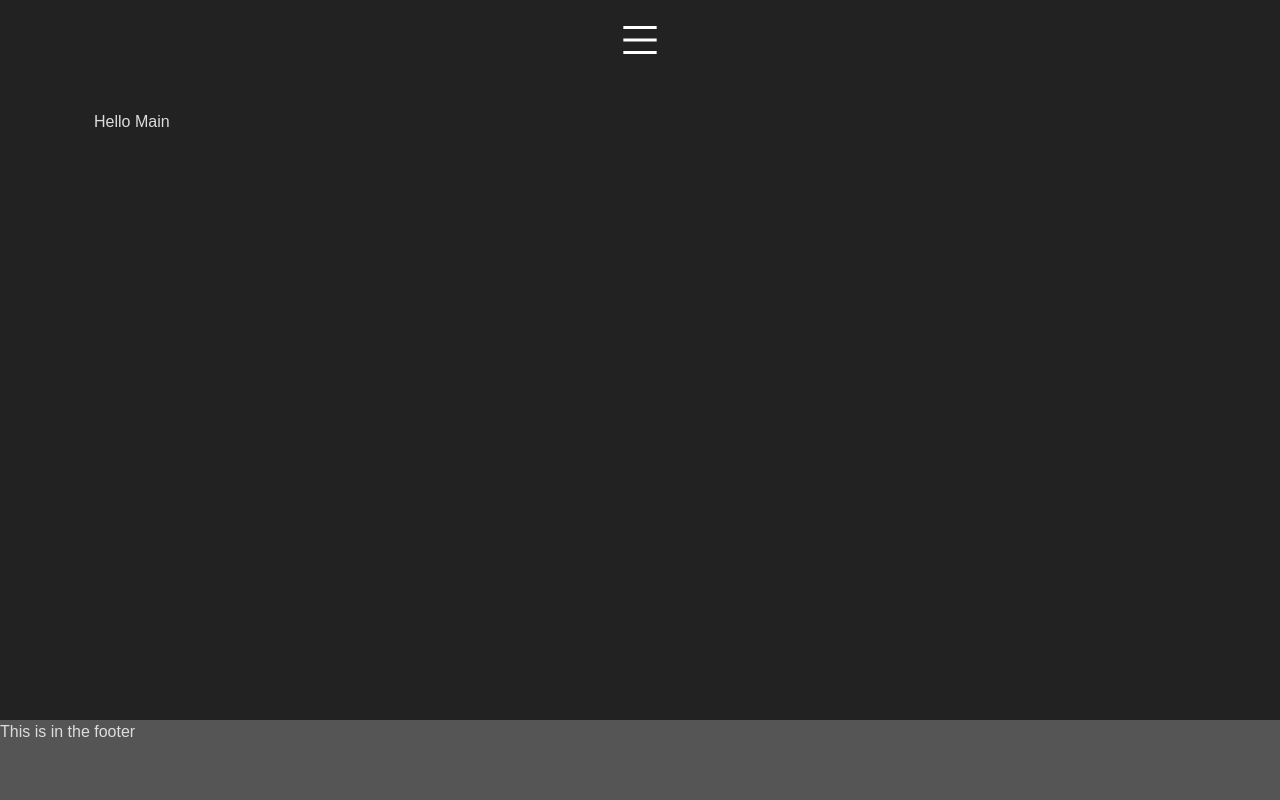
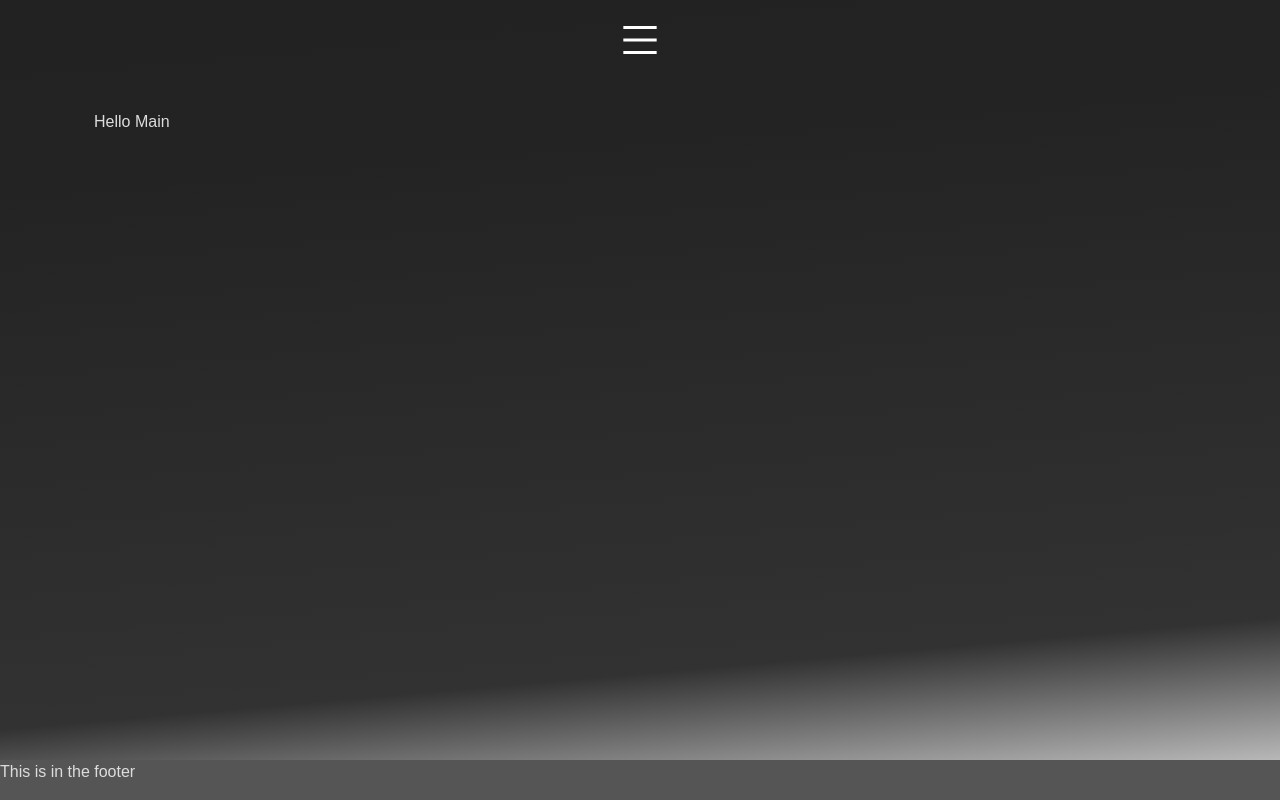
Before and after one commit to mathanta/ethan_portfolio, a Next.js app: page / in a window 1280 px wide. Built offline with nearby package versions, Linux system fonts and the light colour scheme.

Commit message:
Changed the footer size and changed static color background to gradiant.

```diff
--- a/src/app/globals.css
+++ b/src/app/globals.css
@@ -18,7 +18,7 @@
 }
 
 body {
-  background: var(--background);
+  background-image: linear-gradient(175deg, var(--background),rgb(35, 35, 35),rgb(40, 40, 40), rgb(45, 45, 45),rgb(50, 50, 50), var(--foreground));
   color: var(--foreground);
   font-family: Arial, Helvetica, sans-serif;
 }
@@ -37,7 +37,7 @@ nav {
 }
 
 footer {
-  height: clamp(80px, 10px, 100px);
+  height: clamp(40px, 10px, 60px);
   background-color: #555;
   position: relative;
 }
```
